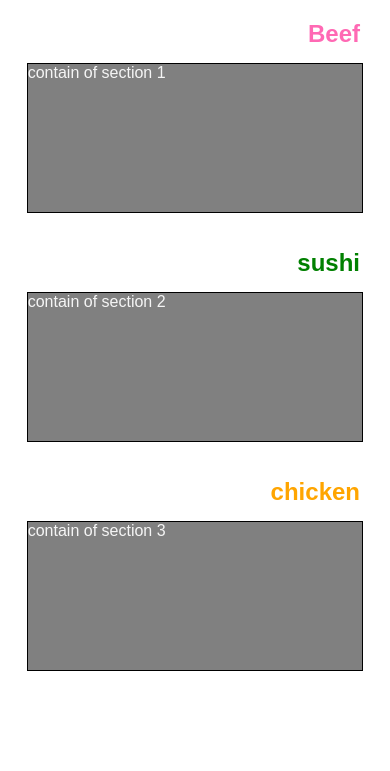
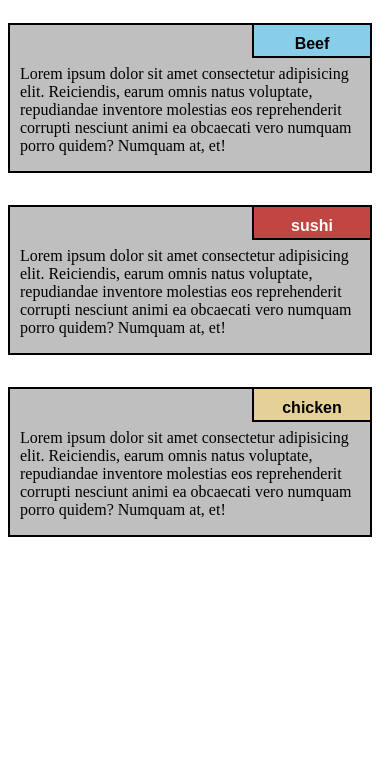
Before and after one commit to ImArrow117/coursera-assignment, a plain HTML site: page Module2-solution/index.html in a window 390 px wide. Shown: the part 73-844 px from the top of the page. Drawn offline with Linux system fonts and the light colour scheme.

Commit message:
modified

```diff
--- a/Module2-solution/index.html
+++ b/Module2-solution/index.html
@@ -9,20 +9,21 @@
 </head>
 
 <body>
-	<h1> Module 2 Solution </h1>
 
- <div id="container" class="row">
-  <section id="s1" class="col-lg-4 col-md-6">
-  	<h1 id="h1"> Beef </h1>
-  	<p id="p1">contain of section 1</p>
+ <div class="row">
+    <h1> Module 2 Solution </h1>
+
+  <section id="container" class="col-lg-4 col-md-6 col-sm-12">
+  	<p >Lorem ipsum dolor sit amet consectetur adipisicing elit. Reiciendis, earum omnis natus voluptate, repudiandae inventore molestias eos reprehenderit corrupti nesciunt animi ea obcaecati vero numquam porro quidem? Numquam at, et!</p>
+    <p id="p1"> Beef </p>
   </section>
-  <section id="s2" class="col-lg-4 col-md-6">
-  	<h1 id="h2"> sushi </h1>
-  	<p id="p2">contain of section 2</p>
+  <section id="container" class="col-lg-4 col-md-6 col-sm-12">
+  	<p >Lorem ipsum dolor sit amet consectetur adipisicing elit. Reiciendis, earum omnis natus voluptate, repudiandae inventore molestias eos reprehenderit corrupti nesciunt animi ea obcaecati vero numquam porro quidem? Numquam at, et!</p>
+    <p id="p2"> sushi </p>
   </section>
-  <section id="s3"  class="col-lg-4 col-md-12">
-  	<h1 id="h3">chicken</h1>
-  	<p id="p3">contain of section 3</p>
+  <section id="container"  class="col-lg-4 col-md-12 col-sm-12">
+  	<p>Lorem ipsum dolor sit amet consectetur adipisicing elit. Reiciendis, earum omnis natus voluptate, repudiandae inventore molestias eos reprehenderit corrupti nesciunt animi ea obcaecati vero numquam porro quidem? Numquam at, et!</p>
+    <p id="p3">chicken</p>
   </section>
 </div>
 </body>
--- a/Module2-solution/styles.css
+++ b/Module2-solution/styles.css
@@ -1,66 +1,71 @@
 * {
   box-sizing: border-box;
 }
-body
-	{
-  font-family: Arial, Helvetica, sans-serif;
-}
+
 h1 {
 	color: blue;
 	text-align: center;
-	margin-bottom: 15px;
-}
+	}
+
 p {
-  border: 1px solid black;
-  background-color: grey;
-  width: 90%;
+  background-color: #bfbfbf;
+  border: 2px solid black;
   height: 150px;
-  margin-right: auto;
-  margin-left: auto;
-  color: whitesmoke;
+  margin-right: 10px;
+  padding: 40px 10px 5px 10px;
+  overflow: hidden;
 }
 
 #container{
   position: relative;
 }
-#s1{
-  position: relative;
+
+#p1 {
+  background-color: skyblue;
+  position: absolute;
+  top: 0;
+  right: 0;
+  font-weight: bold;
+  height: 35px;
+  width: 120px;
+  padding: 10px;
+  text-align: center;
+  font-family: Arial, Helvetica, sans-serif;
+
 }
-#s2{
-  position: relative;
+#p2 {
+  background-color:#C14543 ;
+  color: white;
+  position: absolute;
+  top: 0;
+  right: 0;
+  font-weight: bold;
+  height: 35px;
+  width: 120px;
+  padding: 10px;
+  text-align: center;
+  font-family: Arial, Helvetica, sans-serif;
+
 }
-#s3{
-  position: relative;
-}
-#h1{
-	color: hotpink;
-	float: right;
-  padding-right: 22px;
-}
-#h2{
-	color: green;
-  float: right;
-  padding-right: 22px;
-}
-#h3{
-	color: orange;
-  float: right;
-  padding-right: 22px;
-}
-#p1{
-  clear: right;
-}
-#p2{
-  clear: right;
-}
-#p3{
-  clear: right;
+#p3 {
+ background-color: #E5D198;
+  position: absolute;
+  top: 0;
+  right: 0;
+  font-weight: bold;
+  height: 35px;
+  width: 120px;
+  padding: 10px;
+  text-align: center;
+  font-family: Arial, Helvetica, sans-serif;
+
 }
 
 .row {
 	width: 100%;
 }
 
+/********** Large devices only **********/
 @media (min-width: 992px) {
   .col-lg-1, .col-lg-2, .col-lg-3, .col-lg-4, .col-lg-5, .col-lg-6, .col-lg-7, .col-lg-8, .col-lg-9, .col-lg-10, .col-lg-11, .col-lg-12 {
     float: left;
@@ -103,6 +108,8 @@ p {
     width: 100%;
   }
 }
+
+/********** Medium devices only **********/
 @media (min-width: 768px) and (max-width: 991px) {
   .col-md-1, .col-md-2, .col-md-3, .col-md-4, .col-md-5, .col-md-6, .col-md-7, .col-md-8, .col-md-9, .col-md-10, .col-md-11, .col-md-12 {
     float: left;
@@ -145,3 +152,47 @@ p {
     width: 100%;
   }
 }
+
+/********** Mobile only **********/
+@media (max-width: 767px) {
+  .col-sm-1, .col-sm-2, .col-sm-3, .col-sm-4, .col-sm-5, .col-sm-6, .col-sm-7, .col-sm-8, .col-sm-9, .col-sm-10, .col-sm-11, .col-sm-12 {
+    float: left;
+  }
+  .col-sm-1 {
+    width: 8.33%;
+  }
+  .col-sm-2 {
+    width: 16.66%;
+  }
+  .col-sm-3 {
+    width: 25%;
+  }
+  .col-sm-4 {
+    width: 33.33%;
+
+  }
+  .col-sm-5 {
+    width: 41.66%;
+  }
+  .col-sm-6 {
+    width: 50%;
+  }
+  .col-sm-7 {
+    width: 58.33%;
+  }
+  .col-sm-8 {
+    width: 66.66%;
+  }
+  .col-sm-9 {
+    width: 74.99%;
+  }
+  .col-sm-10 {
+    width: 83.33%;
+  }
+  .col-sm-11 {
+    width: 91.66%;
+  }
+  .col-sm-12 {
+    width: 100%;
+  }
+}
```
